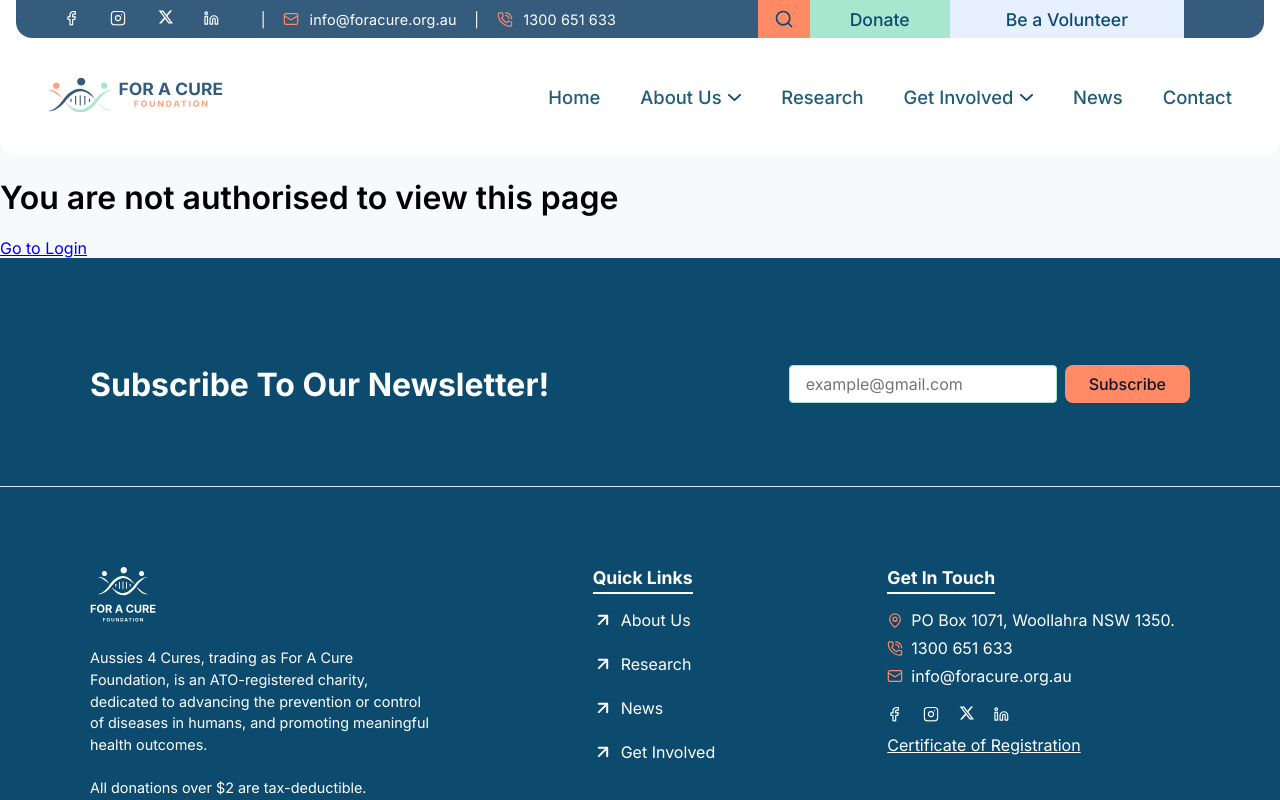
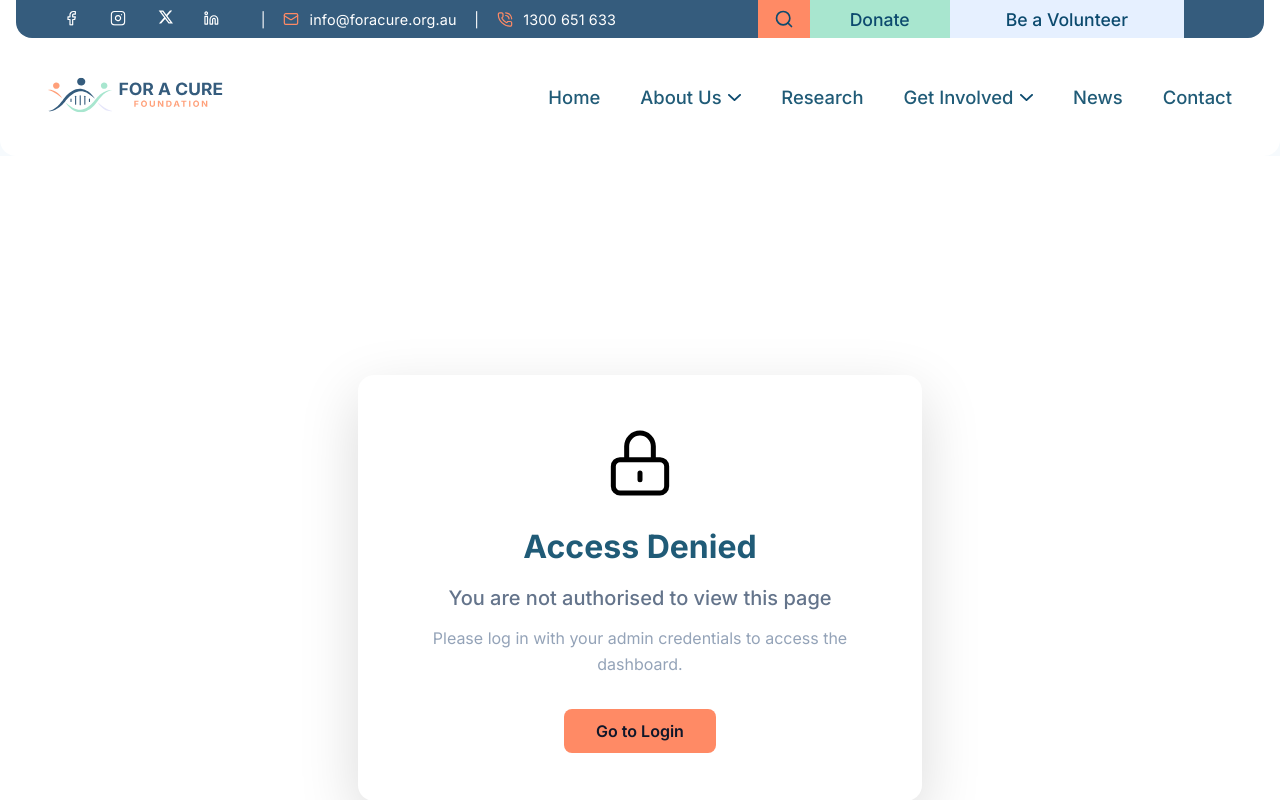
Before and after one commit to winnteas/for-a-cure-foundation, a React (Create React App) app: page /not-authorised in a window 1280 px wide. Shown: the top 800 px of the page. Built offline with nearby package versions, Linux system fonts and the light colour scheme.

Commit message:
fix protected routes and prettify authorisation

```diff
--- a/src/App.tsx
+++ b/src/App.tsx
@@ -59,14 +59,15 @@ const App: React.FC = () => {
           <Route path="volunteer" element={<VolunteerPage />} />
           <Route path="our-friends" element={<OurFriendsPage />} />
         </Route>
+        <Route path="/news" element={<NewsPage />} />
         <Route path="/not-authorised" element={<NotAuthorised />} />
-        <Route path="/admin/login" element={
-          <LoginPage />} />
-        <Route path="/admin/news" element={<AdminNewsPage />} />
-        <Route path="/admin/news/add-news" element={<AddNewsPage />} />
-        <Route path="/admin/news/edit/:id" element={<EditNewsPage />} />
-        <Route path="/news" element={
-          <ProtectedRoute><NewsPage /></ProtectedRoute>} />
+
+        <Route path="/admin/login" element={<LoginPage />} />
+
+        <Route path="/admin/news" element={<ProtectedRoute><AdminNewsPage /></ProtectedRoute>} />
+        <Route path="/admin/news/add-news" element={<ProtectedRoute><AddNewsPage /></ProtectedRoute>} />
+        <Route path="/admin/news/edit/:id" element={<ProtectedRoute><EditNewsPage /></ProtectedRoute      >} />
+
       </Routes>
       <Footer />
     </BrowserRouter>
--- a/src/features/news/NewsSection.module.css
+++ b/src/features/news/NewsSection.module.css
@@ -141,3 +141,43 @@
   background-color: #CBD5E1;
   width: 100%;
 }
+
+.loadingMessage {
+  display: flex;
+  align-items: center;
+  justify-content: center;
+  gap: 1rem;
+  padding: 3rem 2rem;
+  font-size: 1.1rem;
+  color: #205B77;
+  min-height: 200px;
+}
+
+.spinner {
+  border: 3px solid #e0e7ff;
+  border-top: 3px solid #205B77;
+  border-radius: 50%;
+  width: 1.5rem;
+  height: 1.5rem;
+  animation: spin 1s linear infinite;
+}
+
+@keyframes spin {
+  0% {
+    transform: rotate(0deg);
+  }
+  100% {
+    transform: rotate(360deg);
+  }
+}
+
+.errorMessage {
+  display: flex;
+  align-items: center;
+  justify-content: center;
+  padding: 2rem;
+  color: #991b1b;
+  background-color: #fee2e2;
+  border-radius: 8px;
+  margin: 2rem 0;
+}
--- a/src/features/news/NewsSection.tsx
+++ b/src/features/news/NewsSection.tsx
@@ -1,13 +1,13 @@
-import React from 'react';
+import React, { useEffect, useState } from 'react';
 import styles from './NewsSection.module.css';
 import Button from '../../components/Button';
-import newsThumbnail1 from '../../assets/news-thumbnails/news-thumbnail1.svg';
-import newsThumbnail2 from '../../assets/news-thumbnails/news-thumbnail2.svg';
-import newsThumbnail3 from '../../assets/news-thumbnails/news-thumbnail-3.svg';
 import NewsCard from '../../components/NewsCard';
 import { Link } from 'react-router-dom';
 
+const API_URL = 'https://for-a-cure-foundation-backend.onrender.com';
+
 interface NewsItem {
+  id?: string;
   title: string;
   date: string;
   desc: string;
@@ -15,39 +15,60 @@ interface NewsItem {
   image: string;
 }
 
-const news: NewsItem[] = [
-  {
-    title: 'Stem Cells: What They Are and What They Do',
-    date: 'Jun 08,2025',
-    desc: 'Learn about the basics of stem cells and their potential in medical research.',
-    category: 'Categories',
-    image: newsThumbnail1
-  },
-  {
-    title: 'The Gift of Giving: Why Donating Feels so Good',
-    date: 'Jun 08,2025',
-    desc: 'Learn about the basics of stem cells and their potential in medical research.',
-    category: 'Donate',
-    image: newsThumbnail2
-  },
-  {
-    title: 'Get Involved: Make an Impact',
-    date: 'Jun 08,2025',
-    desc: 'Learn about the basics of stem cells and their potential in medical research.',
-    category: 'Events',
-    image: newsThumbnail3
+const NewsSection: React.FC = () => {
+  const [items, setItems] = useState<NewsItem[]>([]);
+  const [loading, setLoading] = useState(true);
+  const [error, setError] = useState<string | null>(null);
+
+  useEffect(() => {
+    let mounted = true;
+    const fetchNews = async () => {
+      try {
+        setLoading(true);
+        const res = await fetch(`${API_URL}/news`);
+        if (!res.ok) throw new Error('Failed to load news');
+        const data = await res.json();
+        if (mounted) setItems(data || []);
+      } catch (err) {
+        setError(err instanceof Error ? err.message : 'An error occurred');
+        console.error('Error fetching news:', err);
+      } finally {
+        if (mounted) setLoading(false);
       }
-];
+    };
 
-const NewsSection: React.FC = () => (
+    fetchNews();
+    return () => { mounted = false; };
+  }, []);
+
+  return (
     <section className={styles.section}>
       <div className={styles.container}>
         <h2 className="sectionTitle largeText">Our Latest News</h2>
+
+        {loading && (
+          <div className={styles.loadingMessage}>
+            <div className={styles.spinner}></div>
+            <span>Loading news...</span>
+          </div>
+        )}
+        {error && <div className={styles.errorMessage}>Error: {error}</div>}
+
+        {!loading && !error && (
           <div className={styles.newsContainer}>
-        {news.map((item, idx) => (
-          <NewsCard key={idx} {...item} />
+            {items.slice(0, 3).map((item, idx) => (
+              <NewsCard
+                key={item.id || idx}
+                title={item.title}
+                date={item.date}
+                desc={item.desc}
+                category={item.category}
+                image={item.image}
+              />
             ))}
           </div>
+        )}
+
         <div style={{ display: 'flex', justifyContent: 'center' }}>
           <Link to="/news">
             <Button variant="primary">View All</Button>
@@ -56,5 +77,6 @@ const NewsSection: React.FC = () => (
       </div>
     </section>
   );
+};
 
 export default NewsSection;
--- /dev/null
+++ b/src/pages/admin/NotAuthorised.module.css
@@ -0,0 +1,81 @@
+.container {
+  display: flex;
+  align-items: center;
+  justify-content: center;
+  min-height: 100vh;
+  background: white;
+  padding: 2rem;
+}
+
+.content {
+  background: white;
+  border-radius: 16px;
+  box-shadow: 0 20px 60px rgba(0, 0, 0, 0.15);
+  padding: 3rem 2rem;
+  text-align: center;
+  max-width: 500px;
+  width: 100%;
+}
+
+.iconWrapper {
+  margin-bottom: 1.5rem;
+  display: flex;
+  justify-content: center;
+}
+
+.icon {
+  width: 80px;
+  height: 80px;
+  color: black;
+}
+
+.title {
+  font-size: 2rem;
+  font-weight: 700;
+  color: #205B77;
+  margin-bottom: 0.5rem;
+}
+
+.subtitle {
+  font-size: 1.25rem;
+  color: #64748b;
+  margin-bottom: 1rem;
+  font-weight: 500;
+}
+
+.message {
+  font-size: 1rem;
+  color: #94a3b8;
+  margin-bottom: 2rem;
+  line-height: 1.6;
+}
+
+.buttonLink {
+  text-decoration: none;
+  display: inline-block;
+}
+
+.buttonLink button {
+  padding: 0.75rem 2rem;
+  font-size: 1rem;
+  font-weight: 600;
+}
+
+@media (max-width: 640px) {
+  .content {
+    padding: 2rem 1.5rem;
+  }
+
+  .title {
+    font-size: 1.5rem;
+  }
+
+  .subtitle {
+    font-size: 1rem;
+  }
+
+  .icon {
+    width: 60px;
+    height: 60px;
+  }
+}
--- a/src/pages/admin/NotAuthorised.tsx
+++ b/src/pages/admin/NotAuthorised.tsx
@@ -1,11 +1,36 @@
 import React from 'react';
 import { Link } from 'react-router-dom';
+import styles from './NotAuthorised.module.css';
+import Button from '../../components/Button';
 
 const NotAuthorised: React.FC = () => {
   return (
-    <div>
-      <h1>You are not authorised to view this page</h1>
-      <Link to="/admin/login">Go to Login</Link>
+    <div className={styles.container}>
+      <div className={styles.content}>
+        <div className={styles.iconWrapper}>
+          <svg
+            className={styles.icon}
+            fill="none"
+            viewBox="0 0 24 24"
+            stroke="currentColor"
+            strokeWidth="1.5"
+          >
+            <path
+              strokeLinecap="round"
+              strokeLinejoin="round"
+              d="M12 15v2m-6 4h12a2 2 0 002-2v-6a2 2 0 00-2-2H6a2 2 0 00-2 2v6a2 2 0 002 2zm10-10V7a4 4 0 00-8 0v4h8z"
+            />
+          </svg>
+        </div>
+        <h1 className={styles.title}>Access Denied</h1>
+        <p className={styles.subtitle}>You are not authorised to view this page</p>
+        <p className={styles.message}>
+          Please log in with your admin credentials to access the dashboard.
+        </p>
+        <Link to="/admin/login" className={styles.buttonLink}>
+          <Button variant="primary">Go to Login</Button>
+        </Link>
+      </div>
     </div>
   );
 };
```
Lines whose indentation alone changed are shown as unchanged.
